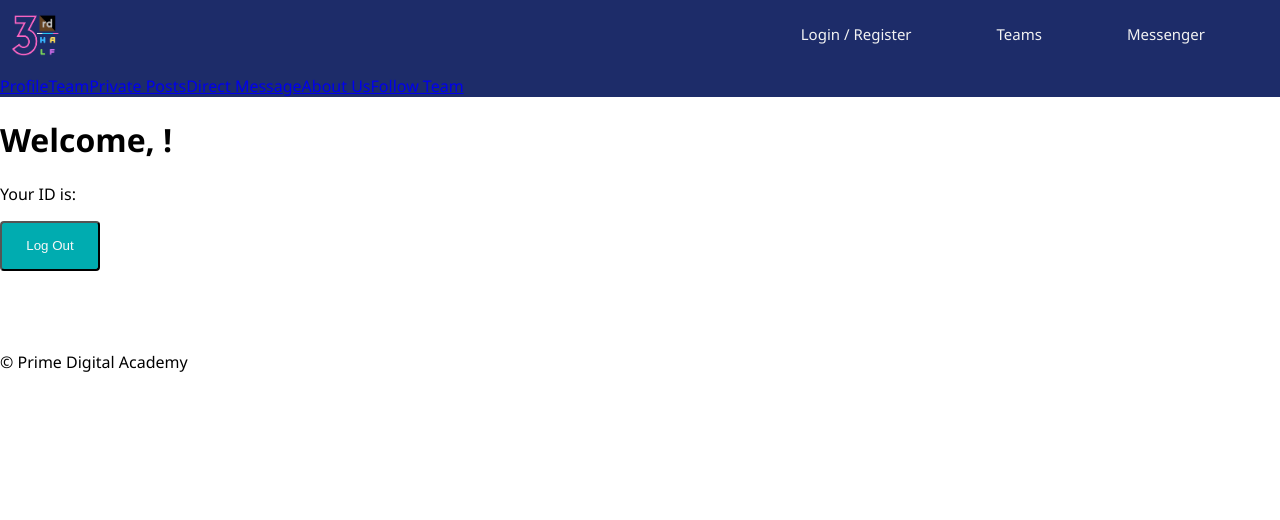
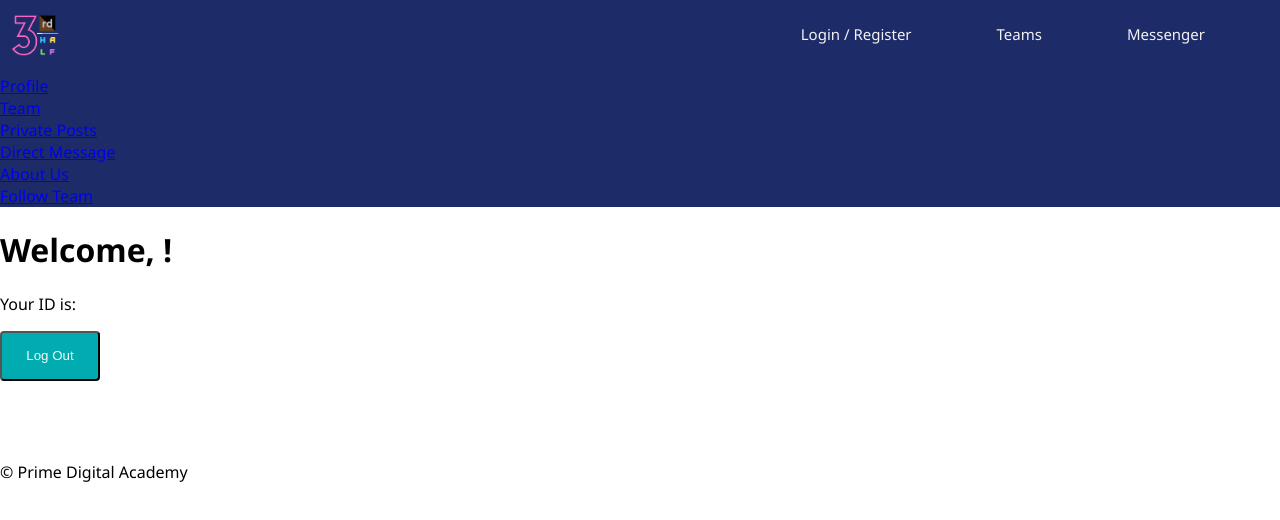
Before and after one commit to sean-r-olson/third-half, a React app: page /#/profile in a window 1280 px wide. Built offline with nearby package versions, Linux system fonts and the light colour scheme; no server answers.

Commit message:
side nav bar displaying vertically

```diff
--- a/src/components/DashboardNav/DashboardNav.css
+++ b/src/components/DashboardNav/DashboardNav.css
@@ -7,9 +7,10 @@
     padding: 10px;
 }
 
-.nav {
+.dashboardNav {
   overflow: hidden;
   background-color: #1d2c69;
+  display: block;
 }
 
 .nav-link {
--- a/src/components/DashboardNav/DashboardNav.js
+++ b/src/components/DashboardNav/DashboardNav.js
@@ -4,22 +4,27 @@ import { connect } from 'react-redux';
 import '../DashboardNav/DashboardNav.css';
 
 const DashboardNav = (props) => (
-  <div className="nav">
+  <div className="dashboardNav">
     <Link to="/profile">
       Profile
     </Link>
+    <br/>
     <Link to="/teamPlayers">
       Team
     </Link>
+    <br/>
     <Link to="/privatePosts">
       Private Posts
     </Link>
+    <br/>
     <Link to="/directMessage">
       Direct Message
     </Link>
+    <br/>
     <Link to="/aboutUs">
       About Us
     </Link>
+    <br/>
     <Link to="/follow">
       Follow Team
     </Link>
```
